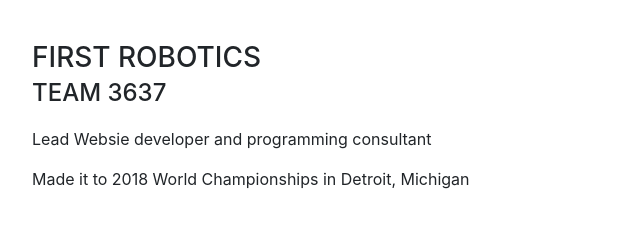
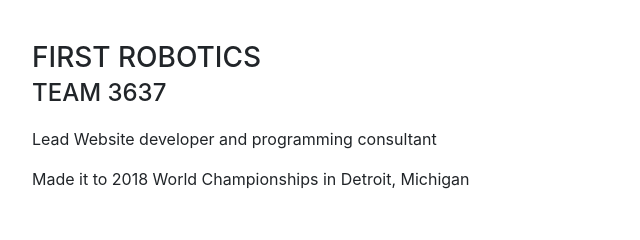
Before and after one commit to rraohc/rraohc.github.io, a website with bundled scripts: page index.html in a window 1280 px wide. Shown: the part 2020-2260 px from the top of the page, 288-928 px from the left. Built offline with nearby package versions, Linux system fonts and the light colour scheme; a web font is replaced by a local one.

Commit message:
Update index.html

```diff
--- a/index.html
+++ b/index.html
@@ -144,7 +144,7 @@
             <div class="resume-content mr-auto">
               <h3 class="mb-0">FIRST Robotics</h3>
               <div class="subheading mb-3">Team 3637</div>
-              <p>Lead Websie developer and programming consultant</p>
+              <p>Lead Website developer and programming consultant</p>
               <p>Made it to 2018 World Championships in Detroit, Michigan</p>
             </div>
             <div class="resume-date text-md-right">
```
